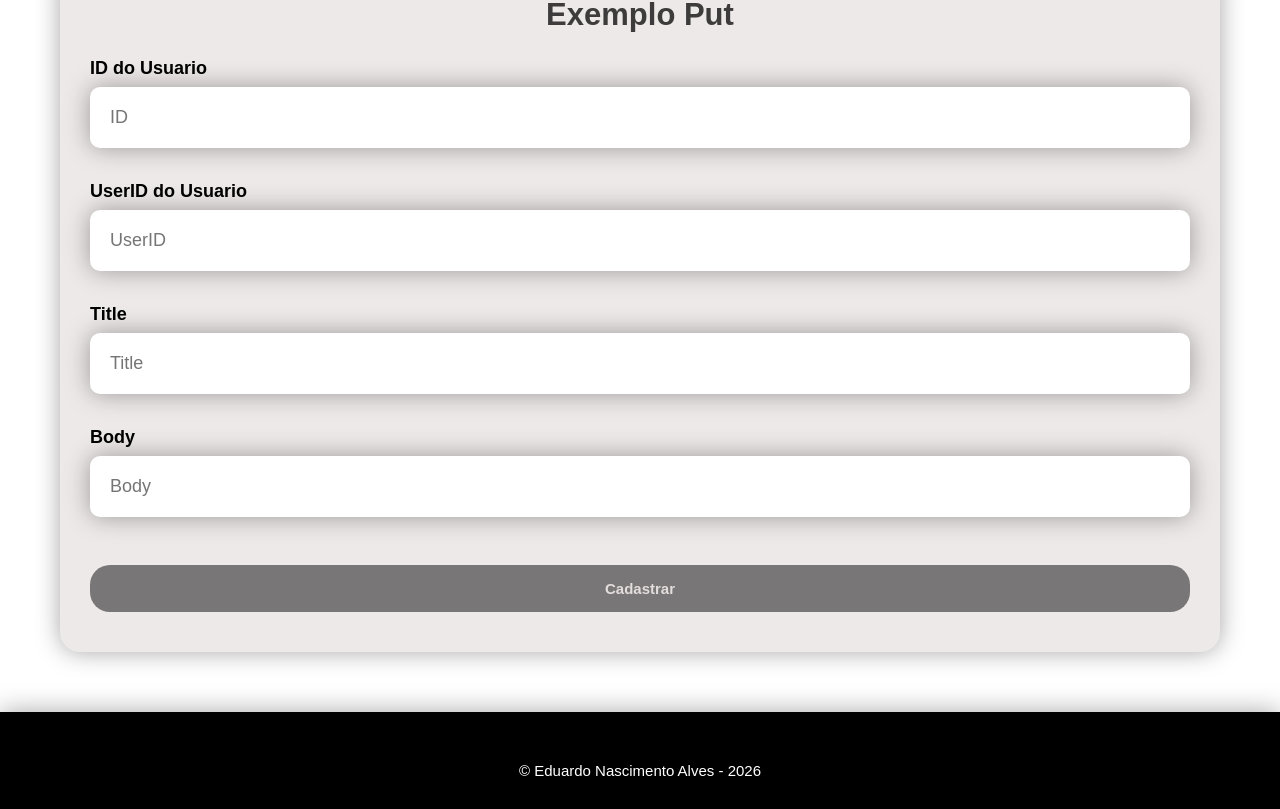
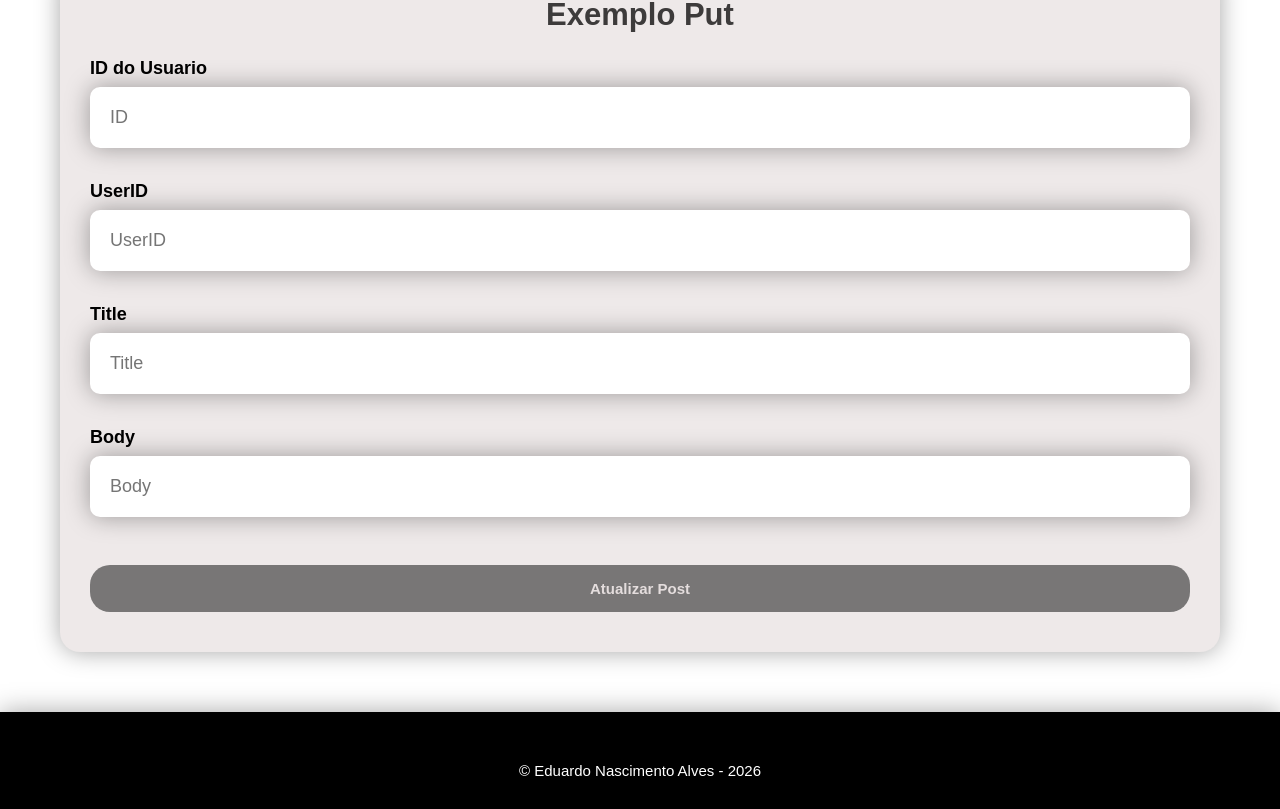
Before and after one commit to eduardoalves10/meu-site-angular, an Angular app: page /exemplo-put in a window 1280 px wide. Shown: the part 436-1245 px from the top of the page. Built offline with nearby package versions, Linux system fonts and the light colour scheme; a web font is replaced by a local one.

Commit message:
atualiza-informacoes-do-exemplo-put

```diff
--- a/src/app/feats/exemplo-put/exemplo-put.html
+++ b/src/app/feats/exemplo-put/exemplo-put.html
@@ -17,8 +17,8 @@
             </div>
 
             <div class="put">
-                <!-- UserID de usuário -->
-                <label for="userId">UserID do Usuario</label>
+                <!-- UserID -->
+                <label for="userId">UserID</label>
                 <input id="userId" type="text" placeholder="UserID" [formField]="putForm.userId">
                 @if (putForm.userId().touched() && putForm.userId().invalid()) {
                     @for (error of putForm.userId().errors(); track error.kind) {
@@ -50,7 +50,7 @@
             </div>
         </div>
 
-        <button>Cadastrar</button>
+        <button>Atualizar Post</button>
     </form>
 
 </section>
--- a/src/app/feats/exemplo-put/exemplo-put.ts
+++ b/src/app/feats/exemplo-put/exemplo-put.ts
@@ -27,7 +27,7 @@ export class ExemploPut {
     // ID de usuario
     required(user.id, { message: 'ID é obrigatório' });
 
-    // UserID de usuario
+    // UserID
     required(user.userId, { message: 'UserID é obrigatório' });
 
     // Title
```
